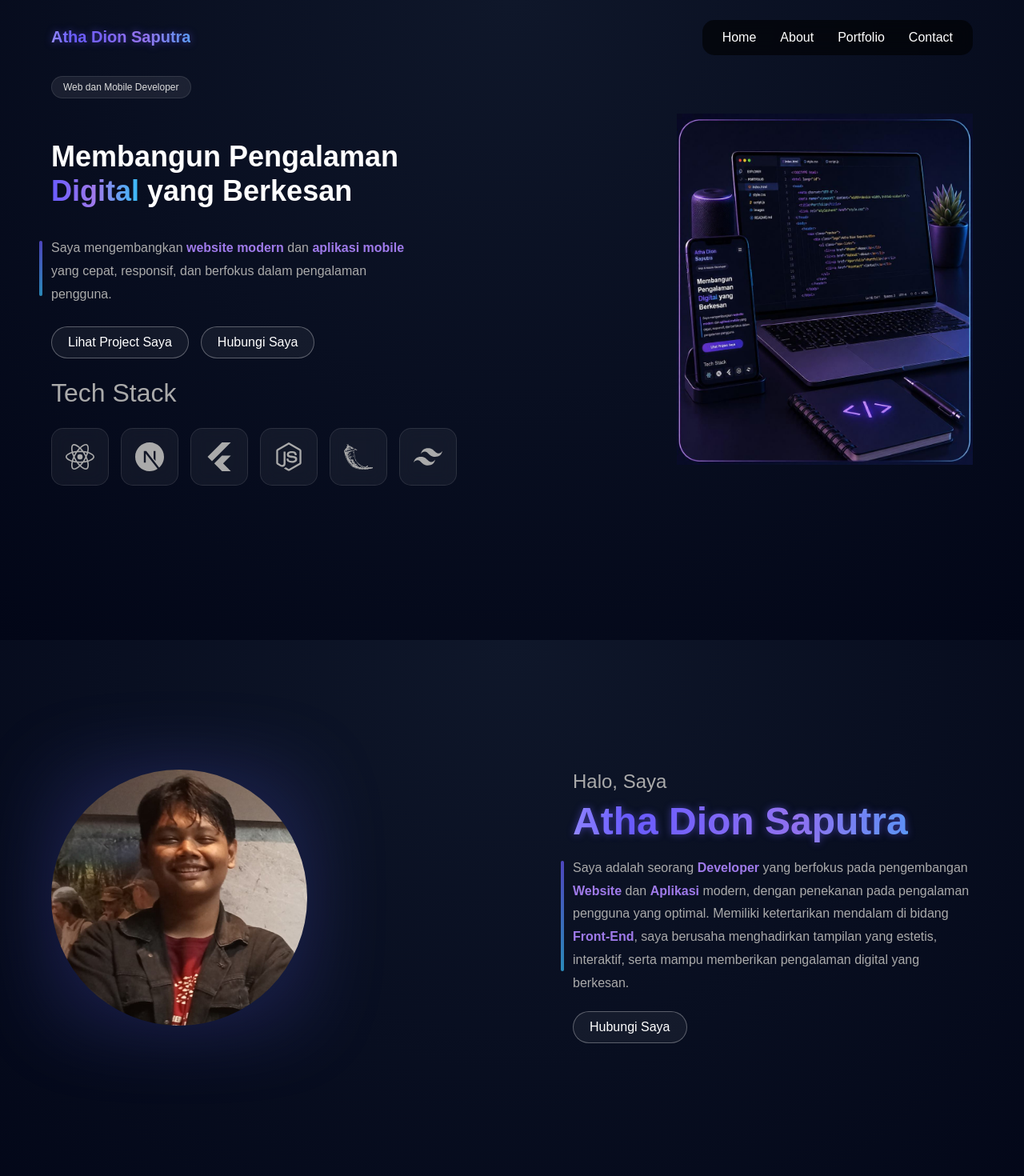
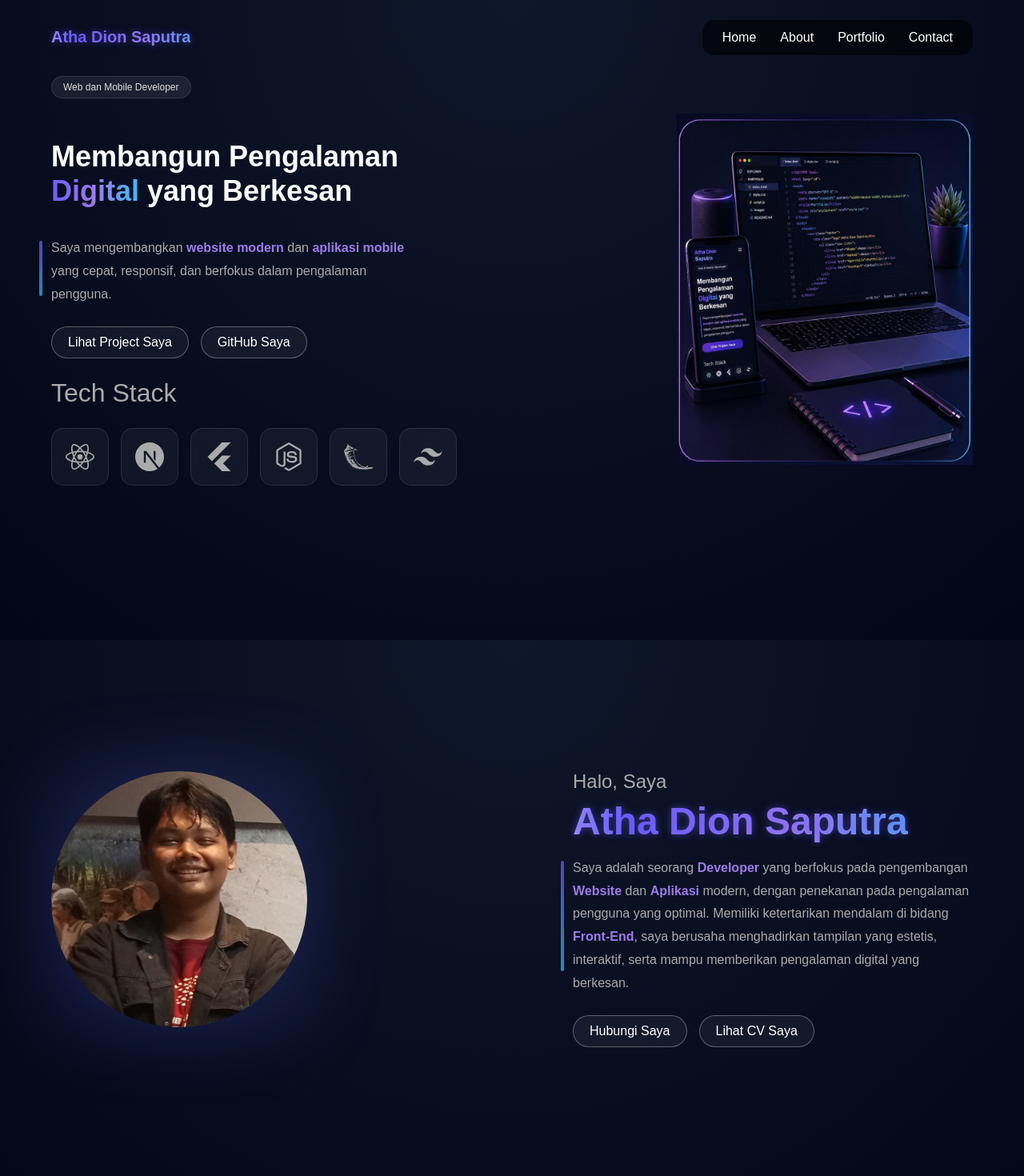
Before and after one commit to DieonAsahi/web_portofolio_saya, a Next.js app: page / in a window 1280 px wide. Shown: the top 1470 px of the page at 80% size. Built offline with nearby package versions, Linux system fonts and the light colour scheme.

Commit message:
update porto

```diff
--- a/app/globals.css
+++ b/app/globals.css
@@ -389,7 +389,10 @@
 
 /* BUTTON */
 .about-btn {
-  margin-top: 20px;
+  margin-top: 25px;
+  display: flex;
+  gap: 15px;
+  flex-wrap: wrap;
 }
 
 body {
@@ -1135,6 +1138,46 @@ section {
 
 .stack-item.ai:hover svg {
   color: #a855f7; /* ungu sesuai theme kamu */
+}
+
+/* PostgreSQL */
+.stack-item.postgresql:hover svg {
+  color: #336791;
+}
+
+/* Supabase */
+.stack-item.supabase:hover svg {
+  color: #3ecf8e;
+}
+
+/* MongoDB */
+.stack-item.mongodb:hover svg {
+  color: #47a248;
+}
+
+/* Git */
+.stack-item.git:hover svg {
+  color: #f1502f;
+}
+
+/* GitHub */
+.stack-item.github:hover svg {
+  color: #ffffff;
+}
+
+/* Figma */
+.stack-item.figma:hover svg {
+  color: #f24e1e;
+}
+
+/* FastAPI */
+.stack-item.fastapi:hover svg {
+  color: #009688;
+}
+
+/* Cloudinary */
+.stack-item.cloudinary:hover svg {
+  color: #3448c5;
 }
 
 @keyframes gradientMove {
--- a/components/About.jsx
+++ b/components/About.jsx
@@ -13,7 +13,6 @@ export default function About() {
           <h1 className="about-title">
             <span className="nama-gradient">Atha Dion Saputra</span>
           </h1>
-
           <p className="hero-desc">
             Saya adalah seorang <span className="highlight">Developer</span>{" "}
             yang berfokus pada pengembangan{" "}
@@ -24,10 +23,20 @@ export default function About() {
             saya berusaha menghadirkan tampilan yang estetis, interaktif, serta
             mampu memberikan pengalaman digital yang berkesan.
           </p>
+          <div className="about-btn">
+            <a href="#contact" className="btn btn-outline">
+              Hubungi Saya
+            </a>
 
-          <div className="about-btn">
-            <a href="#contact" className="btn btn-outline">Hubungi Saya</a>
-          </div>
+            <a
+              href="/CV Atha Dion Saputra.pdf"
+              target="_blank"
+              rel="noopener noreferrer"
+              className="btn btn-outline"
+            >
+              Lihat CV Saya
+            </a>
+          </div>{" "}
         </div>
       </div>
     </div>
--- a/components/Hero.jsx
+++ b/components/Hero.jsx
@@ -1,10 +1,5 @@
 import { FaReact, FaNodeJs } from "react-icons/fa";
-import {
-  SiNextdotjs,
-  SiFlutter,
-  SiTailwindcss,
-  SiReact,
-} from "react-icons/si";
+import { SiNextdotjs, SiFlutter, SiTailwindcss, SiReact } from "react-icons/si";
 import { SiFlask } from "react-icons/si";
 
 export default function Hero() {
@@ -32,8 +27,13 @@ export default function Hero() {
               Lihat Project Saya
             </a>
 
-            <a href="#contact" className="btn btn-outline">
-              Hubungi Saya
+            <a
+              href="https://github.com/DieonAsahi"
+              target="_blank"
+              rel="noopener noreferrer"
+              className="btn btn-outline"
+            >
+              GitHub Saya
             </a>
           </div>
 
--- a/components/Portfolio.jsx
+++ b/components/Portfolio.jsx
@@ -1,21 +1,31 @@
 "use client";
 import { useState } from "react";
 import Link from "next/link";
-
+import { FaBrain } from "react-icons/fa";
 import {
+  SiReact,
   SiNextdotjs,
+  SiFlutter,
+  SiNodedotjs,
   SiFlask,
-  SiReact,
-  SiNodedotjs,
-  SiFlutter,
+  SiTailwindcss,
+  SiPython,
   SiLaravel,
   SiMysql,
-  SiTailwindcss,
-  SiPython,
   SiBootstrap,
   SiHtml5,
   SiCss,
   SiJavascript,
+  SiPostgresql,
+  SiSupabase,
+  SiMongodb,
+  SiGit,
+  SiGithub,
+  SiFigma,
+  SiFastapi,
+  SiTensorflow,
+  SiOpencv,
+  SiCloudinary,
 } from "react-icons/si";
 
 export default function Portfolio() {
@@ -114,13 +124,11 @@ export default function Portfolio() {
                 Aplikasi manajemen perawatan kendaraan bermotor berbasis mobile
                 yang dikembangkan menggunakan{" "}
                 <span className="highlight">Flutter</span> sebagai frontend,{" "}
-                <span className="highlight">Node.js</span> {" "}
-                sebagai backend, <span className="highlight">
-                  Supabase
-                </span> dan <span className="highlight">MongoDB</span> sebagai
-                sistem basis data, serta{" "}
-                <span className="highlight">Flask Python</span> untuk
-                implementasi fitur machine learning.
+                <span className="highlight">Node.js</span> sebagai backend,{" "}
+                <span className="highlight">Supabase</span> dan{" "}
+                <span className="highlight">MongoDB</span> sebagai sistem basis
+                data, serta <span className="highlight">Flask Python</span>{" "}
+                untuk implementasi fitur machine learning.
               </p>
 
               {/* <Link href="/project/bronp">
@@ -186,6 +194,41 @@ export default function Portfolio() {
             <div className="stack-item js">
               <SiJavascript />
             </div>
+            <div className="stack-item postgresql">
+              <SiPostgresql />
+            </div>
+
+            <div className="stack-item supabase">
+              <SiSupabase />
+            </div>
+
+            <div className="stack-item mongodb">
+              <SiMongodb />
+            </div>
+
+            <div className="stack-item git">
+              <SiGit />
+            </div>
+
+            <div className="stack-item github">
+              <SiGithub />
+            </div>
+
+            <div className="stack-item figma">
+              <SiFigma />
+            </div>
+
+            <div className="stack-item fastapi">
+              <SiFastapi />
+            </div>
+
+            <div className="stack-item ai">
+              <FaBrain />
+            </div>
+
+            <div className="stack-item cloudinary">
+              <SiCloudinary />
+            </div>
           </div>
         )}
       </div>
```
Also changed, not shown: 1 other file (tests, documents, lock files or other folders).
